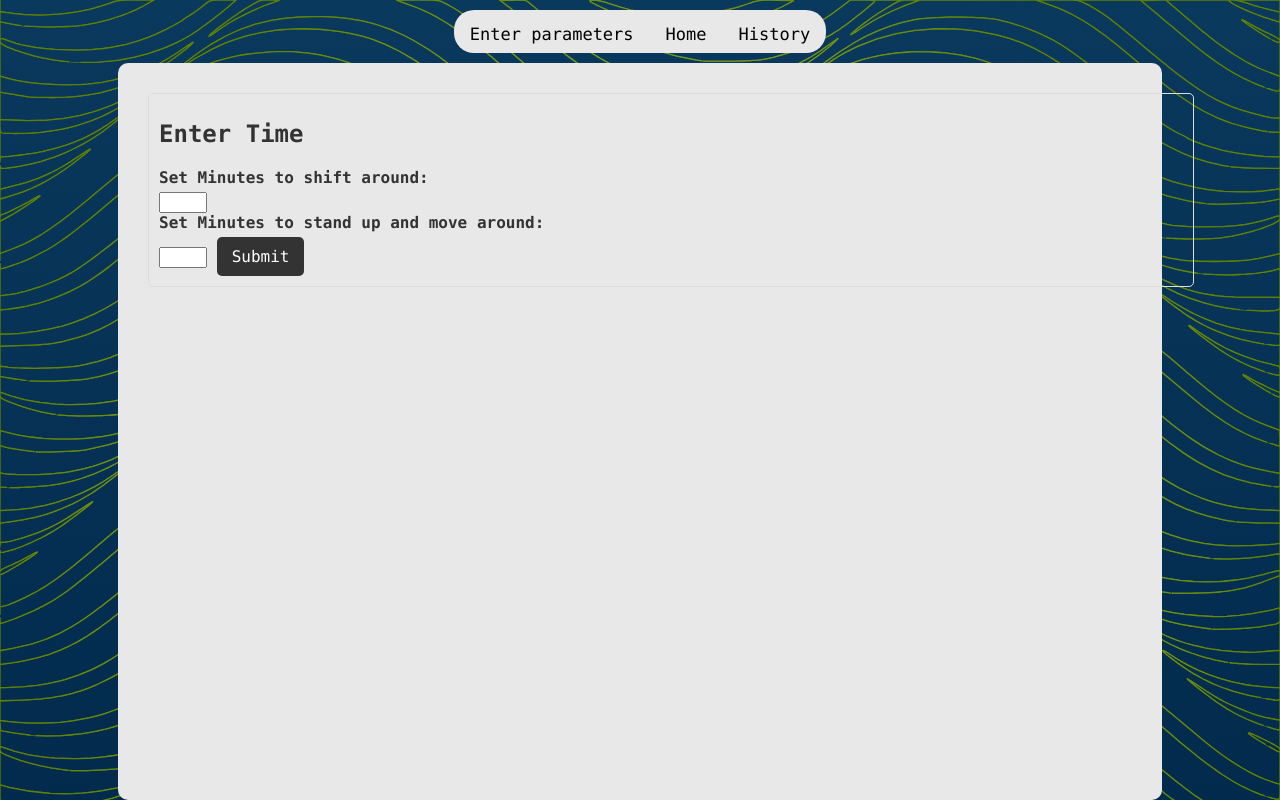
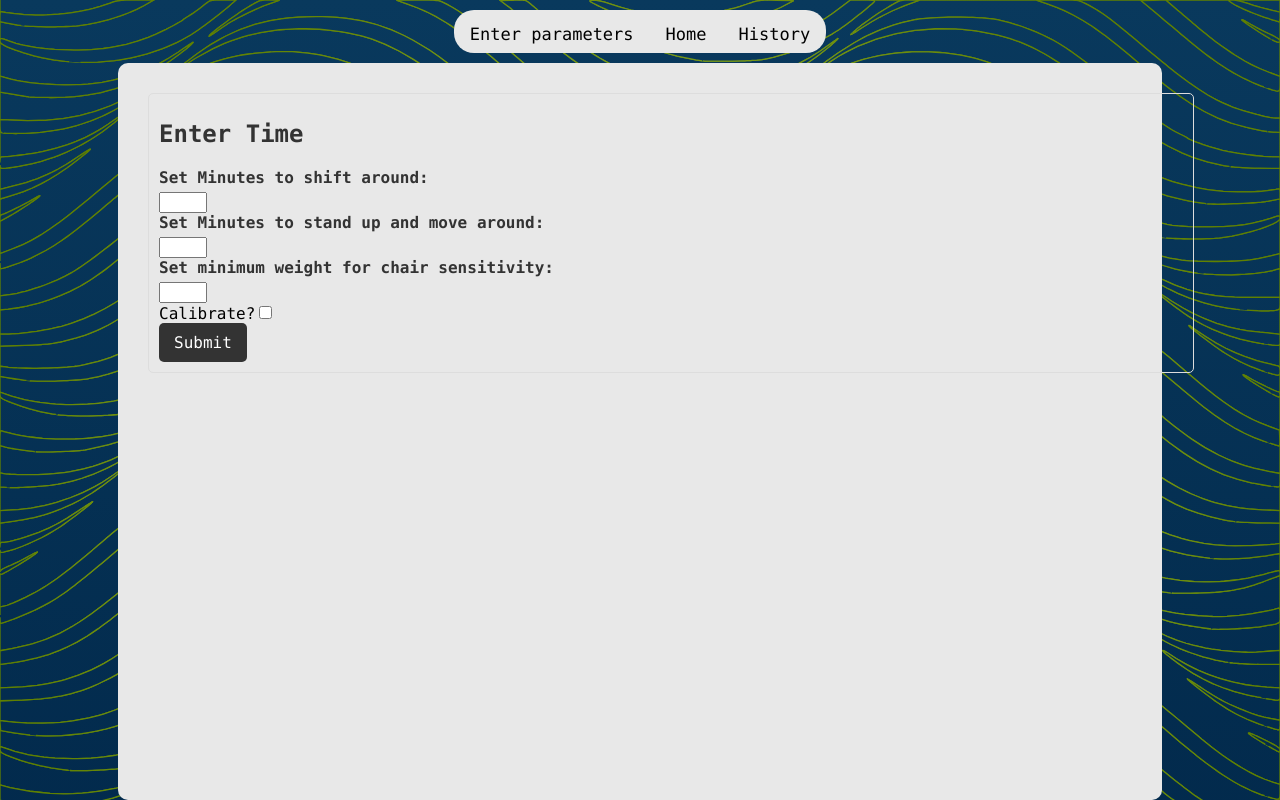
Before and after one commit to kaloyan-yanev/HackTuesXI, a Flask app: page / in a window 1280 px wide. Run offline with Flask 3, Linux system fonts and the light colour scheme.

Commit message:
Fixed most problems need to learn how BooleanField works and thats it pretty much created weight settung

```diff
--- a/app.py
+++ b/app.py
@@ -1,9 +1,10 @@
 from flask import Flask, render_template, request, url_for, redirect,session
 from flask_wtf import FlaskForm
-from wtforms import IntegerField, SubmitField
+from wtforms import IntegerField, SubmitField, BooleanField
 from wtforms.validators import DataRequired, NumberRange
 import mysql.connector
 from string_manipulation import remove_obstacles
+import random
 #from flask_session import Session
 
 app = Flask(__name__)
@@ -22,26 +23,42 @@ class Clock(FlaskForm):
     Submit = SubmitField('Submit')
 
 class Clock2(FlaskForm):
-    minutes = IntegerField('minuts', validators=[DataRequired(), NumberRange(min = 0,max = 600)])
+    minutes2 = IntegerField('minuts', validators=[DataRequired(), NumberRange(min = 0,max = 600)])
+class KilograMeter(FlaskForm):
+    kilograms = IntegerField('KG', validators=[DataRequired(), NumberRange(min = 0,max = 200)])
+class Calibrate(FlaskForm):
+    bool = BooleanField('Calibrate', false_values=(False, 'false', 0, '0'))
 @app.route('/default')
 def default():
     session["minutes_to_shift"] = 20
     session["minutes_to_move_around"] = 30
-    return redirect(url_for("Index"))
+    session["Kilograms"] = 50
+    return redirect(url_for("Home"))
 
 @app.route('/', methods = ['GET', 'POST'])
 def Index():
+    Timer_info = Clock()
     Timer_info2 = Clock2()
-    Timer_info = Clock()
+    Kilogram = KilograMeter()
+    calibrate = Calibrate()
     if Timer_info.validate_on_submit():
         session["minutes_to_shift"] = Timer_info.minutes.data
-        session["minutes_to_move_around"] = Timer_info2.minutes.data
+        session["minutes_to_move_around"] = Timer_info2.minutes2.data
+        session["Kilograms"] = Kilogram.kilograms.data
+        print(session["Kilograms"])
         print(session["minutes_to_shift"])
         print(session["minutes_to_move_around"])
-        return render_template('/Home.html', form = Timer_info, secondform = Timer_info2)
+        if(calibrate.bool == True):
+            print("YES")
+            values = [30.5,20.6]
+            mycursor.execute("CREATE TABLE IF NOT EXISTS default_data (back_sensor FLOAT, neck_sensor FLOAT)")
+            mycursor.execute("INSERT INTO default_data (back_sensor,neck_sensor) VALUES(%f,%f)", values)
+        else:
+            print("NO")
+        return render_template('/Index.html', form = Timer_info, secondform = Timer_info2, Weight = Kilogram, calibrating = calibrate)
     else:
         print("TOO BAD")
-    return render_template('/Index.html', form = Timer_info, secondform = Timer_info2)
+    return render_template('/Index.html', form = Timer_info, secondform = Timer_info2, Weight = Kilogram, calibrating = calibrate)
 
 @app.route('/Table')
 def Table():
@@ -49,6 +66,8 @@ def Table():
 
 @app.route('/Home')
 def Home():
+    random_value_for_now = random.randint(session["Kilograms"] - 10, 100)
+    print(random_value_for_now)
     print(session["minutes_to_shift"])
     print(session["minutes_to_move_around"])
-    return render_template('/Home.html', minutes_to_shift_posture = session["minutes_to_shift"], minutes_to_move_around = session["minutes_to_move_around"])
+    return render_template('/Home.html', minutes_to_shift_posture = session["minutes_to_shift"], minutes_to_move_around = session["minutes_to_move_around"], minimum_weight = session["Kilograms"], current_weight = random_value_for_now)
--- a/templates/Home.html
+++ b/templates/Home.html
@@ -51,4 +51,6 @@ Shift you posture countdown
         }
       }, 1000);
       </script>
+      Minimum kilograms for sensitivity = {{minimum_weight}}<br>
+      Currently kilograms sensed = {{current_weight}}
 {% endblock %}
--- a/templates/Index.html
+++ b/templates/Index.html
@@ -10,12 +10,15 @@
 <div class="form-container">
     <h1>Enter Time</h1>
     <form method = 'Post'>
+        {{ form.csrf_token}}
         <label for="minutes">Set Minutes to shift around:</label>
         {{ form.minutes }}
         <label for="minutes">Set Minutes to stand up and move around:</label>
-        {{ secondform.minutes}}
+        {{ secondform.minutes2}}
+        <label for="minutes">Set minimum weight for chair sensitivity:</label>
+        {{ Weight.kilograms}}<br>
+        Calibrate?{{calibrating.bool(default = 'checked')}}<br>
         {{ form.Submit }}
-
     </form>
 </div>
 {% endblock %}
```
